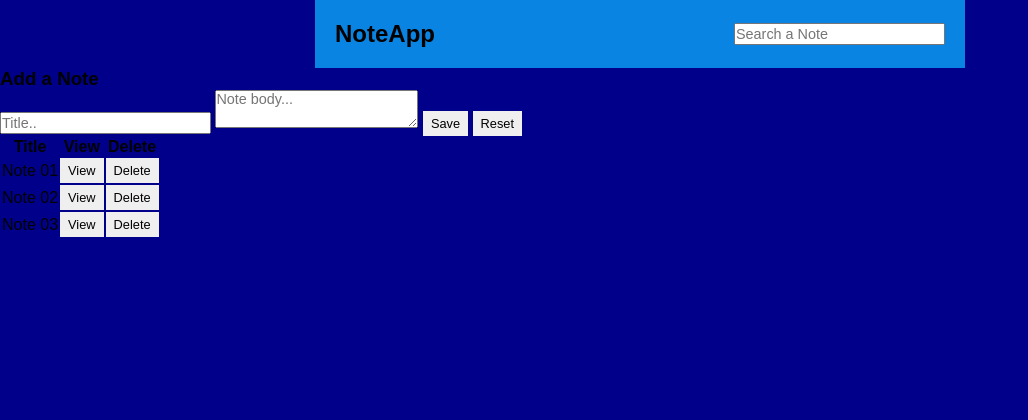
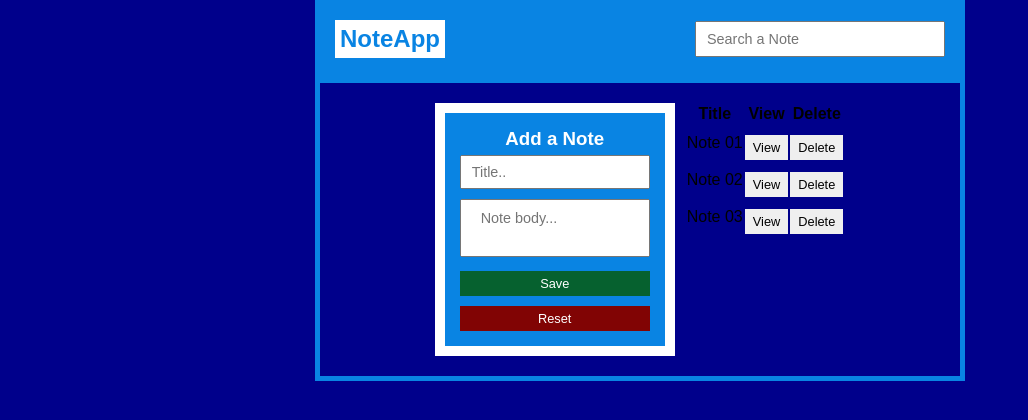
Before and after one commit to MayanthaS/NoteTakingApp, a plain HTML site: page index.html in a window 1280 px wide. Shown: the whole page, without its empty margins (0-1028 px from the left). Drawn offline with Linux system fonts and the light colour scheme.

Commit message:
added css part of the form part

```diff
--- a/style.css
+++ b/style.css
@@ -36,13 +36,66 @@ header{
     align-items: center;
     padding: 20px;
 }
-header.logo{
+header>.logo {
     background-color: #fff;
     color: #0984e3;
     padding: 5px;
 }
-header.search input{
+header>.search > input{
+    color: #0984e3;
     width: 250px;
     height: 30px;
     padding: 16px 10px;
 }
+/*---container---*/
+.container{
+    background-color: transparent;
+    max-width: 650px;
+    margin: 0 auto;
+    display: flex;
+    justify-content: center;
+    align-items: flex-start;
+    padding: 20px;
+    border: 5px #0984e3 solid;
+}
+/*input form*/
+.container >.inp-frm{
+    background-color: #fff;
+    width: 40%;
+    padding: 10px;
+    margin-right: 10px;
+}
+.container>.inp-frm form{
+    margin: auto;
+    background-color: #0984e3;
+    padding: 15px;
+}
+.container>.inp-frm >form >h3{
+    margin-bottom: 5px;
+    color: #fff;
+    text-align: center;
+}
+.inp-frm form input{
+    width: 100%;
+    padding: 15px 10px;
+    height: 20px;
+    margin-bottom:10px ;
+}
+textarea{
+    width: 100%;
+    padding: 10px 20px;
+    resize: none;
+}
+ button{
+   width: 100%;
+   margin-top: 10px;
+
+}
+#save{
+    background-color: #06612f;
+    color: #fff;
+}
+#reset{
+    background-color:#810404 ;
+    color: #fff;
+}
```
